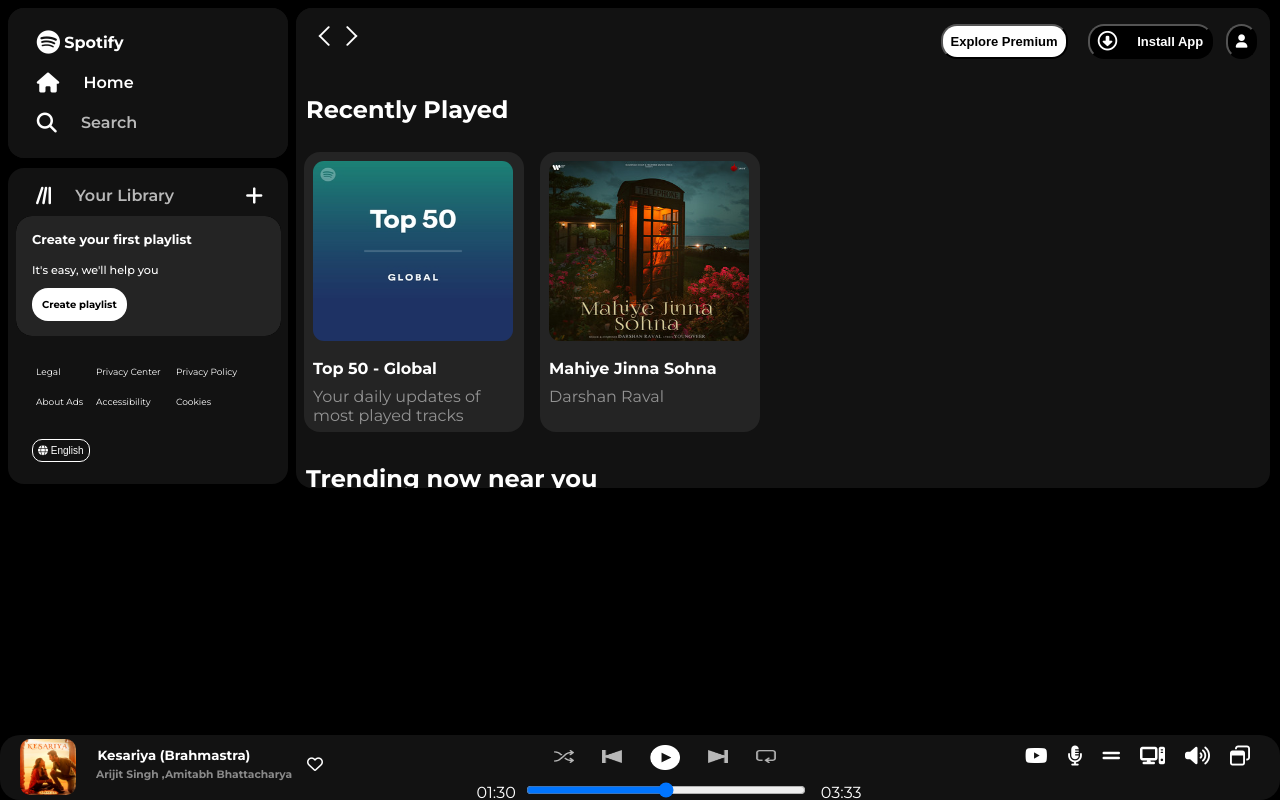
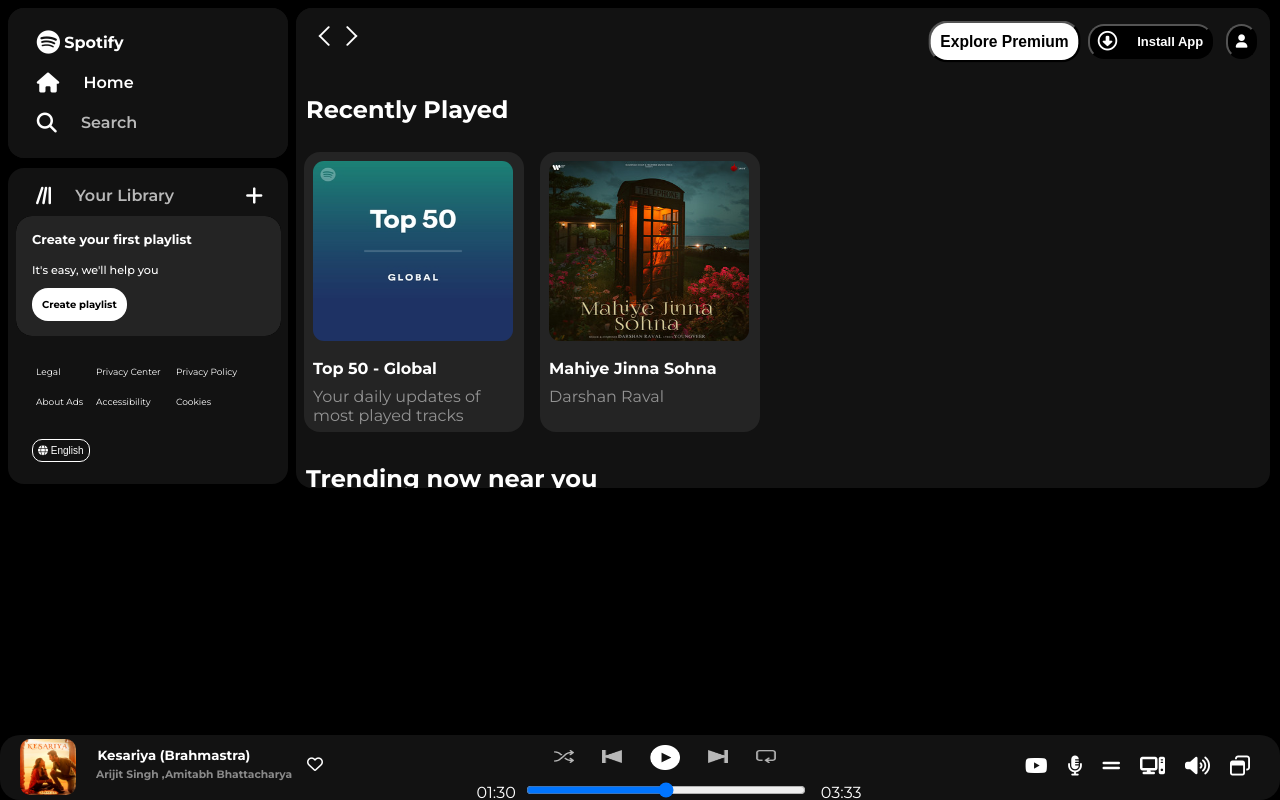
Before and after one commit to binaryboom/clone, a plain HTML site: page index.html in a window 1280 px wide. In both pictures the pointer is over the button "Explore Premium". Drawn offline with Linux system fonts and the light colour scheme.

Commit message:
Update style.css

```diff
--- a/style.css
+++ b/style.css
@@ -150,12 +150,15 @@ a {
     margin: 1rem;
     border-radius: 1rem;
     padding: 10px;
+    cursor: pointer;
 }
-.pl-button:hover,
+
+/* .pl-button:hover,
 .pod-button:hover{
-    cursor: pointer;
-    transform: scale(2);
-}
+} */
+::-webkit-scrollbar {
+    width: 1px; /* Width of the entire scrollbar */
+  }
 
 .otherOptions {
     margin-top: 30px;
@@ -225,6 +228,8 @@ a {
     /* margin: 1rem; */
     border-radius: 1rem;
     padding: 8px;
+    margin-right: 0px;
+
 
 }
 .navButton3{
@@ -237,6 +242,10 @@ a {
     border-radius: 1rem;
     padding: 8px;
 
+}
+.navButton:hover,.navButton2:hover,.navButton3:hover,.p-icon3:hover{
+    transition: 1s ease-in-out;
+    transform: scale(1.2);
 }
 @media (max-width:1000px) {
     .hide{
@@ -433,5 +442,5 @@ margin-right: 20px;
 
 .ctrl-icons i{
    margin: 10px;
-   margin-top: 20px;
+   margin-top: 30px;
 }
```
